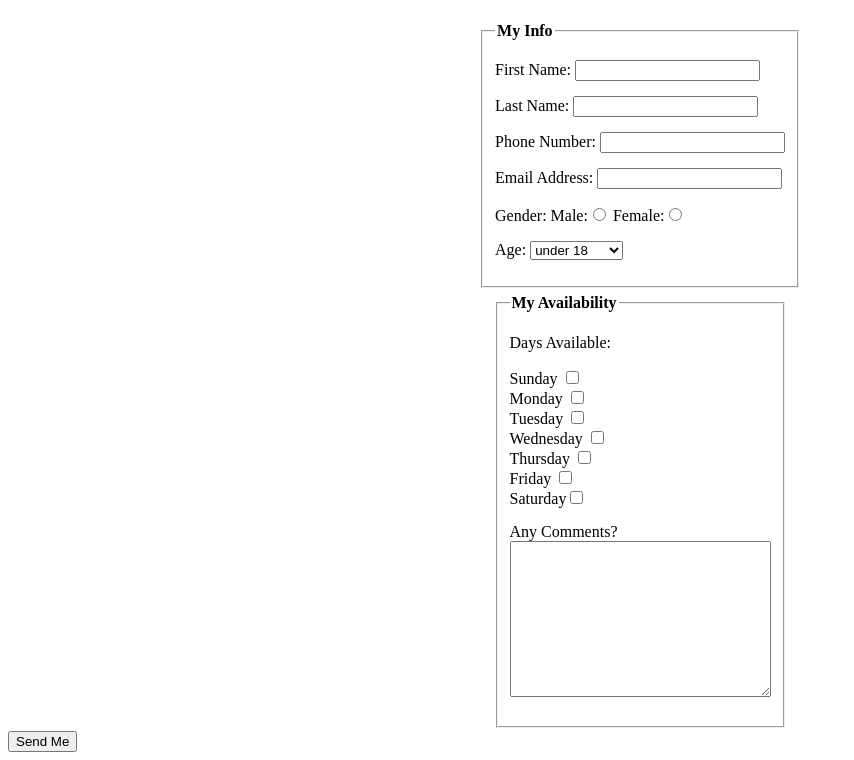
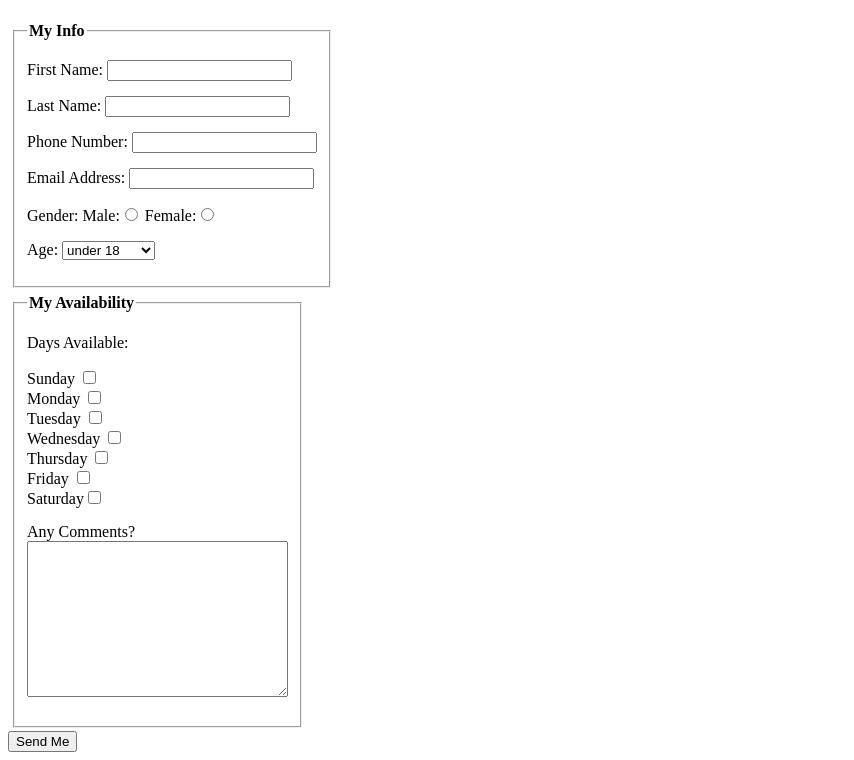
Before and after one commit to Pespino22/Lab4, a plain HTML site: page index.html in a window 1280 px wide. Shown: the part 61-821 px from the top of the page, without its empty margins (0-854 px from the left). Drawn offline with Linux system fonts and the light colour scheme.

Commit message:
Update index.html

```diff
--- a/index.html
+++ b/index.html
@@ -11,7 +11,8 @@
 	<form method="POST" autocomplete="on" action="http://bloomingdale.sat.iit.edu/kriedan/lab3formscript.php" enctype="multipart/form-data">
 
 		<h1>Volunteer Form</h1>
-			<table align="center">
+
+		<table>
 			<tr>
 			<td>
 		<fieldset>
@@ -54,7 +55,7 @@
 
 
 
-	<table align="center">
+	<table>
 	<tr>
 	<td>
 	<fieldset>
```
